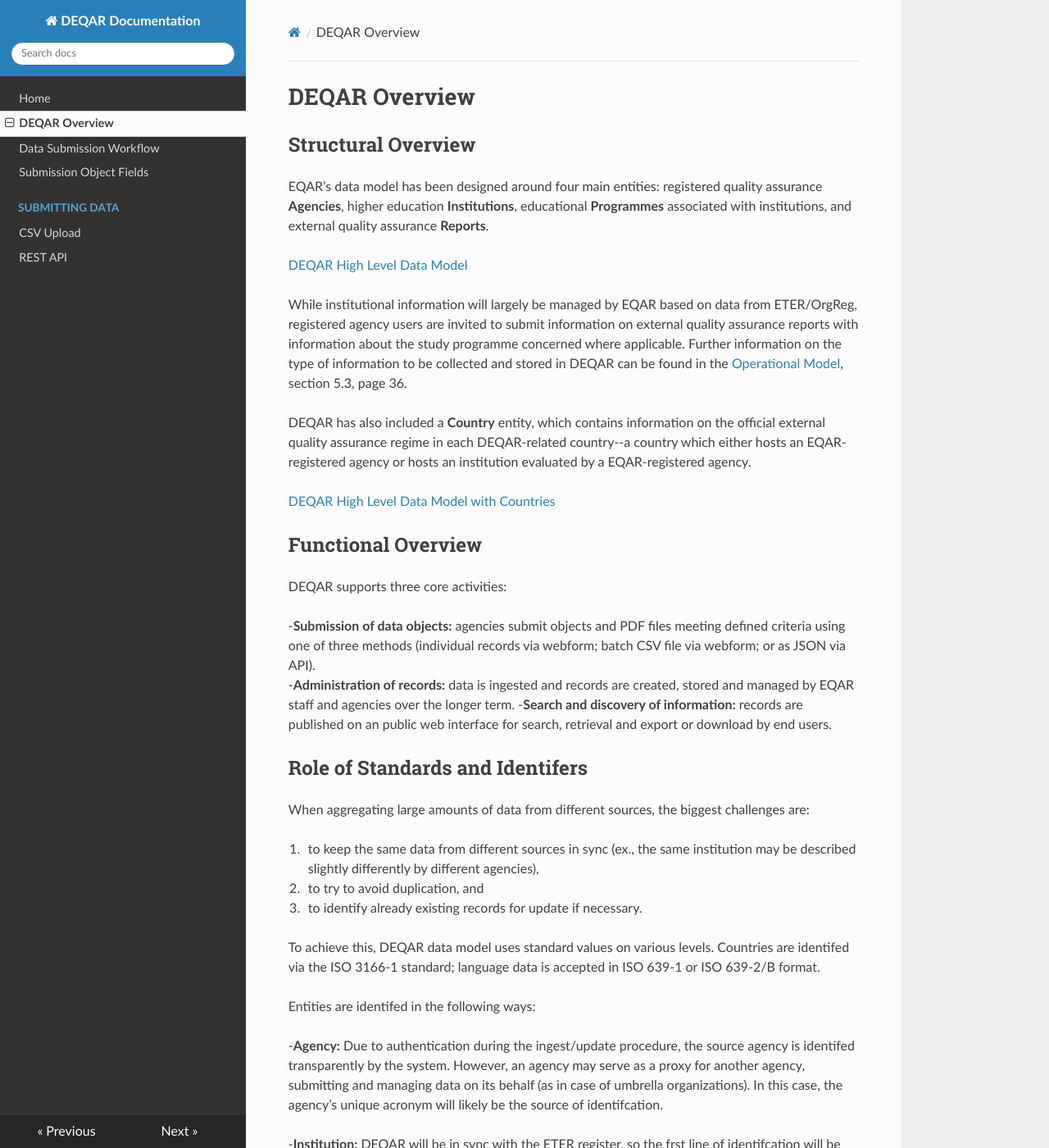
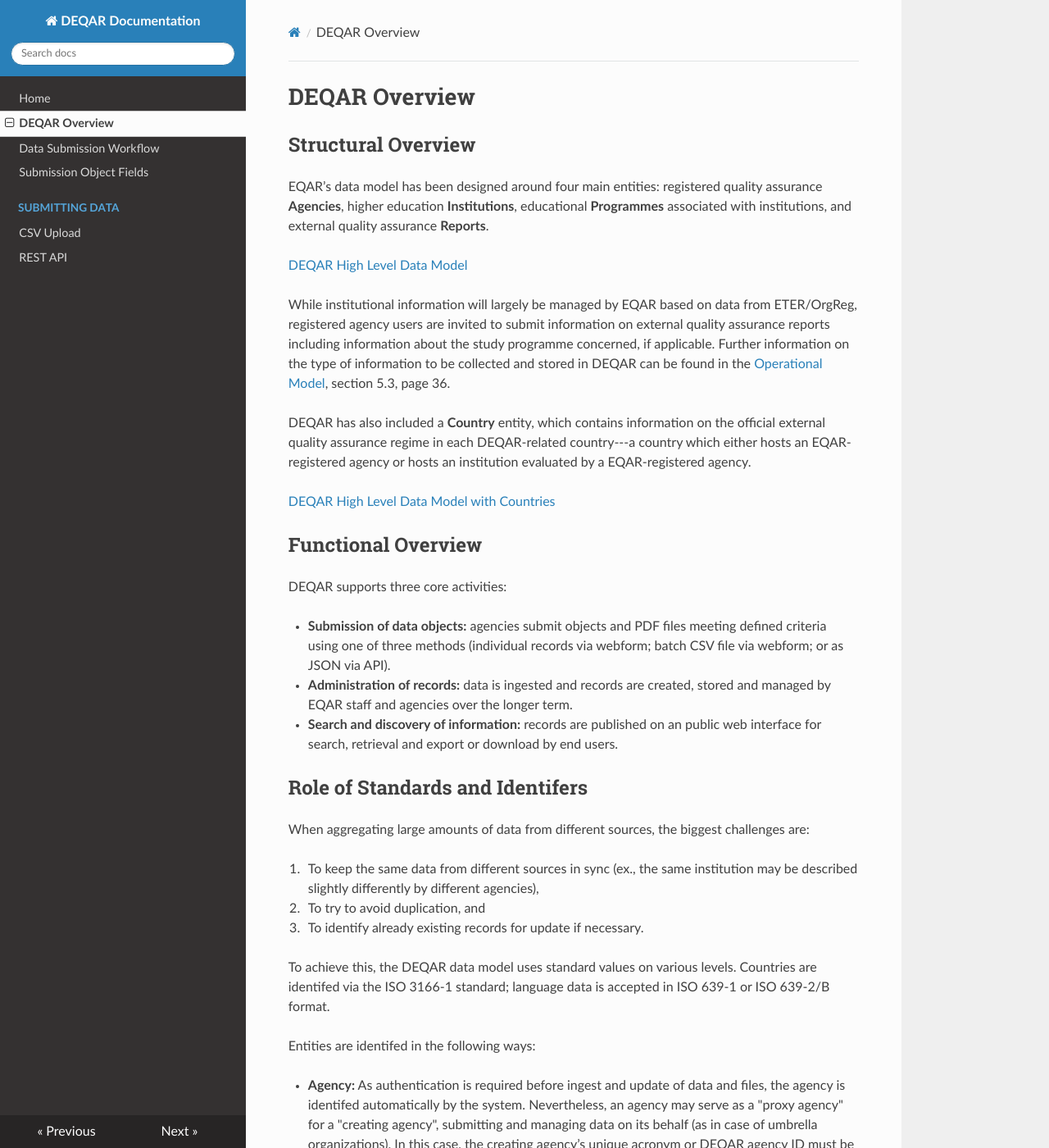
Before and after one commit to EQAR/deqar-docs, an MkDocs documentation site: the page built from docs/DEQAR_overview.md, in a window 1280 px wide and 1400 px high. Shown: the whole window at 82% size. Built offline with MkDocs 1.6.1, drawn with Linux system fonts in a browser that asks for light colours; nearby versions of some CDN libraries; old or Windows-style settings are respelled for this version of MkDocs; some of the changed text lies outside the part shown.

Commit message:
Update DEQAR_overview.md

```diff
--- a/docs/DEQAR_overview.md
+++ b/docs/DEQAR_overview.md
@@ -4,9 +4,9 @@
 
 [DEQAR High Level Data Model](img/DEQARPhysicalERDiagram_Design31_20-01-18_highlevel.jpg)
 
-While institutional information will largely be managed by EQAR based on data from ETER/OrgReg, registered agency users are invited to submit information on external quality assurance reports with information about the study programme concerned where applicable. Further information on the type of information to be collected and stored in DEQAR can be found in the [Operational Model](https://eqar.eu/fileadmin/eqar_internal/MD/MD6/Database_of_External_QA_Results_Report_Model_v3.pdf), section 5.3, page 36.
+While institutional information will largely be managed by EQAR based on data from ETER/OrgReg, registered agency users are invited to submit information on external quality assurance reports including information about the study programme concerned, if applicable. Further information on the type of information to be collected and stored in DEQAR can be found in the [Operational Model](https://eqar.eu/fileadmin/eqar_internal/MD/MD6/Database_of_External_QA_Results_Report_Model_v3.pdf), section 5.3, page 36.
 
-DEQAR has also included a **Country** entity, which contains information on the official external quality assurance regime in each DEQAR-related country--a country which either hosts an EQAR-registered agency or hosts an institution evaluated by a EQAR-registered agency.
+DEQAR has also included a **Country** entity, which contains information on the official external quality assurance regime in each DEQAR-related country---a country which either hosts an EQAR-registered agency or hosts an institution evaluated by a EQAR-registered agency.
 
 [DEQAR High Level Data Model with Countries](img/DEQARPhysicalERDiagram_Design31_20-01-18_countryplain.jpg)
 
@@ -14,26 +14,26 @@
 -------------------
 DEQAR supports three core activities:
 
--**Submission of data objects:** agencies submit objects and PDF files meeting defined criteria using one of three methods (individual records via webform; batch CSV file via webform; or as JSON via API).
--**Administration of records:** data is ingested and records are created, stored and managed by EQAR staff and agencies over the longer term.
--**Search and discovery of information:** records are published on an public web interface for search, retrieval and export or download by end users.
+- **Submission of data objects:** agencies submit objects and PDF files meeting defined criteria using one of three methods (individual records via webform; batch CSV file via webform; or as JSON via API).
+- **Administration of records:** data is ingested and records are created, stored and managed by EQAR staff and agencies over the longer term.
+- **Search and discovery of information:** records are published on an public web interface for search, retrieval and export or download by end users.
 
 Role of Standards and Identifers
 --------------------------------
 
 When aggregating large amounts of data from different sources, the biggest challenges are:
 
-1. to keep the same data from different sources in sync (ex., the same institution may be described slightly differently by different agencies),
-2. to try to avoid duplication, and
-3. to identify already existing records for update if necessary.
+1. To keep the same data from different sources in sync (ex., the same institution may be described slightly differently by different agencies),
+2. To try to avoid duplication, and
+3. To identify already existing records for update if necessary.
 
-To achieve this, DEQAR data model uses standard values on various levels. Countries are identifed via the ISO 3166-1 standard; language data is accepted in ISO 639-1 or ISO 639-2/B format.
+To achieve this, the DEQAR data model uses standard values on various levels. Countries are identifed via the ISO 3166-1 standard; language data is accepted in ISO 639-1 or ISO 639-2/B format.
 
 Entities are identifed in the following ways:
 
--**Agency:** Due to authentication during the ingest/update procedure, the source agency is identifed transparently by the system. However, an agency may serve as a proxy for another agency, submitting and managing data on its behalf (as in case of umbrella organizations). In this case, the agency’s unique acronym will likely be the source of identifcation.
+- **Agency:** As authentication is required before ingest and update of data and files, the agency is identifed automatically by the system. Nevertheless, an agency may serve as a "proxy agency" for a "creating agency", submitting and managing data on its behalf (as in case of umbrella organizations). In this case, the creating agency’s unique acronym or DEQAR agency ID must be provided as the source of identification.
 
--**Institution:** DEQAR will be in sync with the ETER register, so the frst line of identifcation will be the ETER ID. If an ETER ID is available, no further data on the institution is required.
+- **Institution:** DEQAR is annually synced with the ETER/OrgReg register, so the frst line of identifcation will be the ETER ID. If an ETER ID is available, no further data on the institution is required.
 
 For institutions not in ETER but already in the DEQAR, an internal DEQAR ID can be used.
 
@@ -47,9 +47,9 @@
 the ETER registered institutions, then the ETER ID can be included in the
 response.)
 
--**Programme:** DEQAR will not sync data on programmes; however if a local or national identifer is provided, this will be saved and can serve as a primary identifer if further reports are submitted for the same programme later.
+- **Programme:** DEQAR will not sync data on programmes; however if a local or national identifer is provided, this will be saved and can serve as a primary identifer if further reports are submitted for the same programme later.
 
--**Report:** Each report will receive an identifer generated by the DEQAR system. If an agency uses a local identifer for its reports, then this will be saved and can serve as the primary identifer for the purpose of resubmission.
+- **Report:** Each report will receive an identifer generated by the DEQAR system. If an agency uses a local identifer for its reports, then this will be saved and can serve as the primary identifer for the purpose of resubmission.
 
 DEQAR highly recommends the submission of local identifers for each submitted entity. These may come in handy when data must be updated via any of the batch
 interfaces.
```
